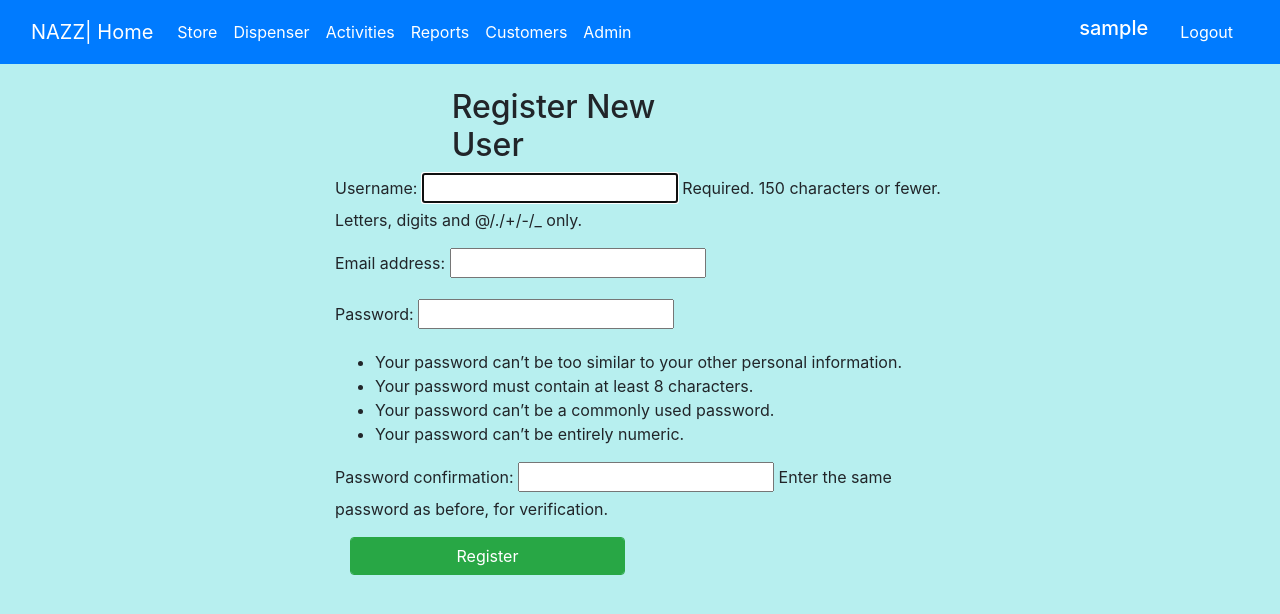
After one commit to nazifia/DJANGO-SIMPLE-LOCAL-PHARMACY-APP, a Django app: page /register/ in a window 1280 px wide. The commit adds this page. Shown: the top 614 px of the page. Run offline with Django 5.2, Linux system fonts and the light colour scheme; the visitor is signed in with stand-in values (Sample User, id 1); data comes from the database, SQL or seed files in the repository; some libraries are stand-ins or nearby versions.

Commit message:
some update and additional feature

```diff
--- a/pharm/pharm/settings.py
+++ b/pharm/pharm/settings.py
@@ -23,9 +23,9 @@ BASE_DIR = Path(__file__).resolve().parent.parent
 SECRET_KEY = 'django-insecure-iblkj0b1q-4c+1d^6h7b=rbc2j(fbd8&--0nl0za$-no8#&7xk'
 
 # SECURITY WARNING: don't run with debug turned on in production!
-DEBUG = True
+DEBUG = False
 
-ALLOWED_HOSTS = []
+ALLOWED_HOSTS = ['127.0.0.1', 'localhost']
 
 
 # Application definition
--- a/pharm/pharmapp/forms.py
+++ b/pharm/pharmapp/forms.py
@@ -1,5 +1,7 @@
 from django import forms
 from .models import Store, Loan, Customers
+from django.contrib.auth.forms import UserCreationForm
+from django.contrib.auth.models import User
 
 class searchForm(forms.Form):
     search_query = forms.CharField(min_length=2, label="", required=True, widget=forms.TextInput(attrs={'placeholder': 'SEARCH ITEM HERE', 'class': 'form-control'}))
@@ -39,3 +41,18 @@ class LoanForm(forms.ModelForm):
 
 class DiscountForm(forms.Form):
     discount_amount = forms.DecimalField(max_digits=10, decimal_places=2, label='Discount Amount')
+
+
+
+class RegistrationForm(UserCreationForm):
+
+    class Meta:
+        model = User
+        fields = ['username', 'email', 'password1', 'password2']
+
+    def save(self, commit=True):
+        user = super(RegistrationForm, self).save(commit=False)
+        user.email = self.cleaned_data['email']
+        if commit:
+            user.save()
+        return user
--- a/pharm/pharmapp/templates/pharmapp/navbar.html
+++ b/pharm/pharmapp/templates/pharmapp/navbar.html
@@ -24,6 +24,9 @@
                 <li class="nav-item">
                     <a class="nav-link active" href="{% url 'customer_list' %}">Customers</a>
                 </li>
+                <li class="nav-item">
+                    <a class="nav-link active" href="{% url 'register' %}">Admin</a>
+                </li>
             </ul>
         </div>
         <div class="nav-item">
--- /dev/null
+++ b/pharm/pharmapp/templates/pharmapp/register.html
@@ -0,0 +1,13 @@
+{% extends 'pharmapp/base.html' %}
+
+{% block content %}
+<div class="col-md-6 offset-md-3">
+    <h2 class="col-md-6 offset-md-2">Register New User</h2>
+    <form method="POST">
+        {% csrf_token %}
+        {{ form.as_p }}
+        <div class="col-md-6 offset-md-0"><button class="btn btn-success form-control" type="submit">Register</button>
+        </div>
+    </form>
+</div>
+{% endblock %}
--- a/pharm/pharmapp/urls.py
+++ b/pharm/pharmapp/urls.py
@@ -28,4 +28,5 @@ urlpatterns = [
     path('customer_list/', views.customer_list, name='customer_list'),
     path('customer/delete/<int:pk>/', views.delete_customer, name='delete_customer'),
     path('apply_discount/<int:pk>/', views.apply_discount, name='apply_discount'),
+    path('register/', views.register, name='register'),
 ]
--- a/pharm/pharmapp/views.py
+++ b/pharm/pharmapp/views.py
@@ -7,7 +7,7 @@ from django.shortcuts import render, redirect, get_object_or_404
 from django.contrib.auth import authenticate, login, logout
 from django.contrib import messages
 from .models import Store, cartItem, ActivityLog, DeductionLog, Sales, Loan, Customers
-from .forms import searchForm, addToStore, salesForm, LoanForm, CustomerRegistrationForm, DiscountForm
+from .forms import searchForm, addToStore, salesForm, LoanForm, CustomerRegistrationForm, DiscountForm, RegistrationForm
 
 
 
@@ -255,7 +255,7 @@ def loan_list(request):
     loans = Loan.objects.all()
     return render(request, 'pharmapp/loan_list.html', {'loans': loans})
 
-@user_passes_test(is_admin)
+# @user_passes_test(is_admin)
 @login_required
 def add_loan(request):
     if request.method == 'POST':
@@ -343,3 +343,25 @@ def apply_discount(request, pk):
         form = DiscountForm(initial={'discount_amount': cart_item.discount_amount})
 
     return render(request, 'pharmapp/apply_discount.html', {'form': form, 'cart_item': cart_item})
+
+
+@user_passes_test(is_admin)
+def register(request):
+    if request.method == 'POST':
+        form = RegistrationForm(request.POST)
+        if form.is_valid():
+            form.save()
+            username = form.cleaned_data.get('username')
+            password = form.cleaned_data.get('password1')
+            user = authenticate(request, username=username, password=password)
+            if user is not None:
+                login(request, user)
+                return redirect('home')
+            else:
+                messages.error(request, 'Registration successful, but login failed. Please try logging in manually.')
+                return redirect('login')
+        else:
+            messages.error(request, 'Please correct the errors below.')
+    else:
+        form = RegistrationForm()
+    return render(request, 'pharmapp/register.html', {'form': form})
```
